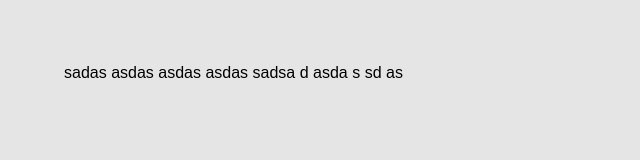
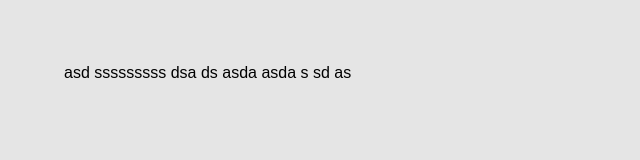
Before and after one commit to MariuzM/test-husky, a React (Create React App) app: page / in a window 1280 px wide. Shown: the top 160 px of the page, without its empty margins (0-640 px from the left). Built offline with nearby package versions, Linux system fonts and the light colour scheme.

Commit message:
test asd aasd 111

```diff
--- a/src/App.tsx
+++ b/src/App.tsx
@@ -1,7 +1,7 @@
 import React from 'react'
 
 const App: React.FC = (): JSX.Element => {
-  return <div> sadas asdas asdas asdas sadsa d asda s sd as</div>
+  return <div> asd sssssssss dsa ds asda asda s sd as</div>
 }
 
 export default App
```
